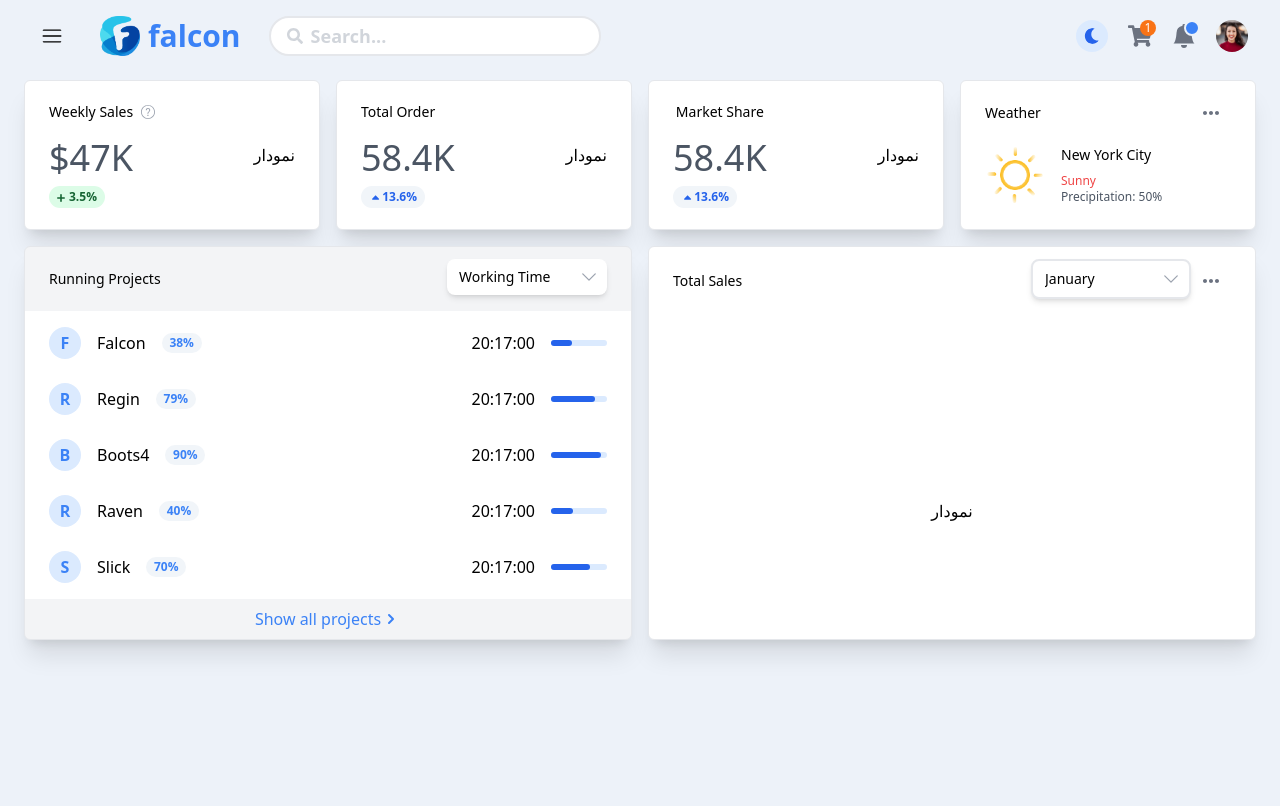
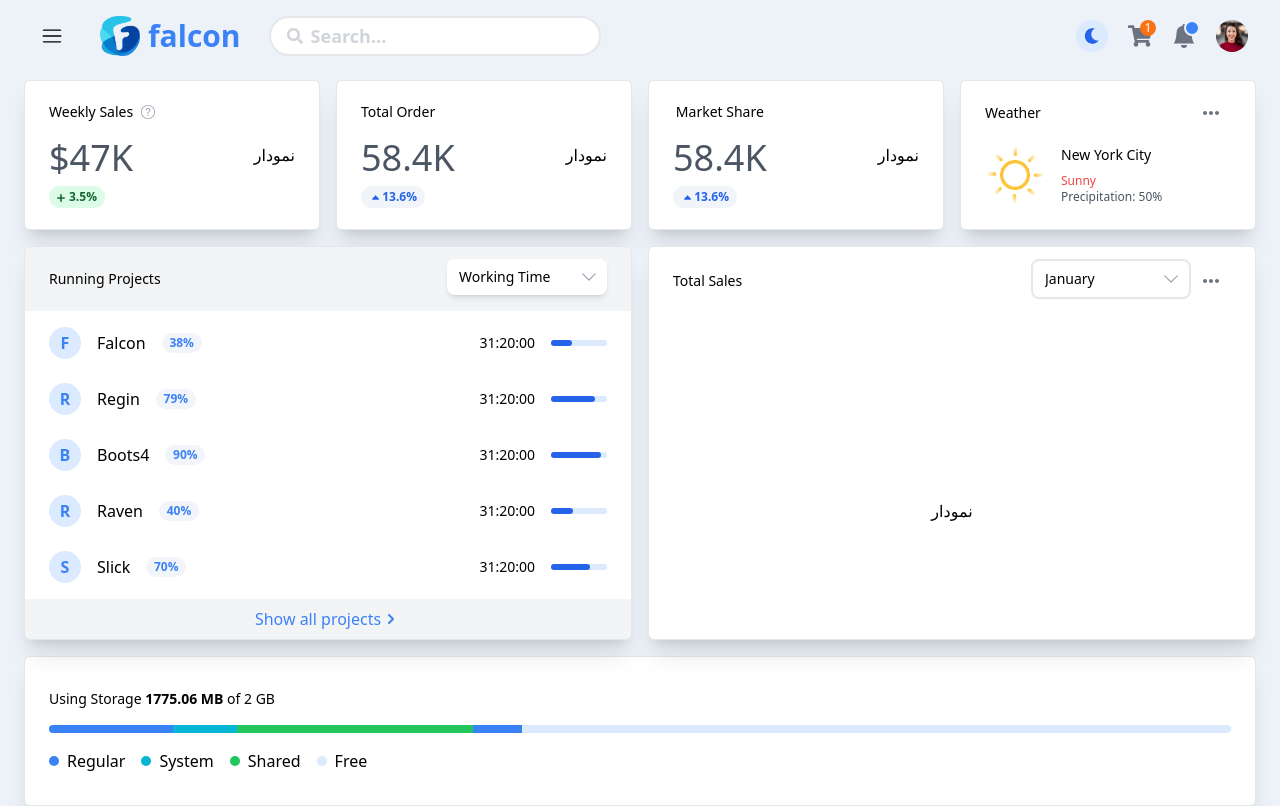
Before and after one commit to ArashH0sseini/shopping-adminpanel-nextjs, a Next.js app: page / in a window 1280 px wide. Built offline with nearby package versions, Linux system fonts and the light colour scheme.

Commit message:
Implementation Using Storage component

```diff
--- a/app/components/layouts/main/Main.tsx
+++ b/app/components/layouts/main/Main.tsx
@@ -1,4 +1,4 @@
-import { TotalOrder, WeeklySales, MarketShare, Weather,TotalSales } from "./";
+import { TotalOrder, WeeklySales, MarketShare, Weather,TotalSales, UsingStorage } from "./";
 import RunningProjects from "./runningProjects/RunningProjects";
 
 function Main() {
@@ -15,6 +15,9 @@ function Main() {
           <RunningProjects />
           <TotalSales />
         </div>
+        <div>
+          <UsingStorage />
+        </div>
       </div>
     </main>
   );
--- a/app/components/layouts/main/MonthList.tsx
+++ b/app/components/layouts/main/MonthList.tsx
@@ -25,7 +25,7 @@ export default function MonthList() {
     <div className='w-40 pb-2 z-10'>
       <Listbox value={selected} onChange={setSelected}>
         <div className="relative mt-1">
-          <Listbox.Button className="relative w-full cursor-default rounded-lg bg-white py-2 pl-3 pr-10 text-left border-2  shadow-md focus:outline-none focus-visible:border-indigo-500 focus-visible:ring-2 focus-visible:ring-white focus-visible:ring-opacity-75 focus-visible:ring-offset-2 focus-visible:ring-offset-orange-300 sm:text-sm">
+          <Listbox.Button className="relative w-full cursor-default rounded-lg bg-white py-2 pl-3 pr-10 text-left border-2 focus:outline-none focus-visible:border-indigo-500 focus-visible:ring-2 focus-visible:ring-white focus-visible:ring-opacity-75 focus-visible:ring-offset-2 focus-visible:ring-offset-orange-300 sm:text-sm">
             <span className="block truncate">{selected.name}</span>
             <span className="pointer-events-none absolute inset-y-0 right-0 flex items-center pr-2">
               <HiChevronDown
--- a/app/components/layouts/main/UsingStorage.tsx
+++ b/app/components/layouts/main/UsingStorage.tsx
@@ -1,9 +1,39 @@
-import React from 'react'
+import React from "react";
+import { SlQuestion } from "react-icons/sl";
+import { HiPlusSm } from "react-icons/hi";
+import { Tooltip as ReactTooltip } from "react-tooltip";
 
 function UsingStorage() {
   return (
-    <div>UsingStorage</div>
-  )
+    <div className="flex items-center justify-between rounded-md shadow-xl bg-white px-6 py-8 border-[1px] border-gray-200">
+        <div className="space-y-4 w-full">
+            <p className="text-sm">Using Storage <span className="font-semibold">1775.06 MB</span> of 2 GB</p>
+            <div className="relative bg-blue-100 w-full h-2 rounded-full">
+                <span className="absolute top-0 bg-blue-500 w-[40%] h-2 rounded-l-full"></span>
+                <span className="absolute top-0 left-[124px] bg-cyan-500 w-[20%] h-2"></span>
+                <span className="absolute top-0 left-[188px] bg-green-500 w-[20%] h-2"></span>
+            </div>
+           <div className="flex items-center space-x-4">
+           <div className="flex items-center space-x-2">
+                <span className="flex rounded-full w-[10px] h-[10px] bg-blue-500"></span>
+                <span>Regular</span>
+            </div>
+            <div className="flex items-center space-x-2">
+                <span className="flex rounded-full w-[10px] h-[10px] bg-cyan-500"></span>
+                <span>System</span>
+            </div>
+            <div className="flex items-center space-x-2">
+                <span className="flex rounded-full w-[10px] h-[10px] bg-green-500"></span>
+                <span>Shared</span>
+            </div>
+            <div className="flex items-center space-x-2">
+                <span className="flex rounded-full w-[10px] h-[10px] bg-blue-100"></span>
+                <span>Free</span>
+            </div>
+           </div>
+        </div>
+    </div>
+  );
 }
 
-export default UsingStorage
+export default UsingStorage;
--- a/app/components/layouts/main/index.tsx
+++ b/app/components/layouts/main/index.tsx
@@ -4,3 +4,4 @@ export {default as TotalOrder} from './TotalOrder'
 export {default as MarketShare} from './MarketShare'
 export {default as Weather} from './Weather'
 export {default as TotalSales} from './TotalSales'
+export {default as UsingStorage} from './UsingStorage'
--- a/app/components/layouts/main/runningProjects/RunningProjectsItem.tsx
+++ b/app/components/layouts/main/runningProjects/RunningProjectsItem.tsx
@@ -7,8 +7,7 @@ interface Props {
 }
 
 function RunningProjectsItem({ title, percent, keyname }: Props) {
-  const date24 = new Date();
-  const data24Time = date24.toLocaleTimeString("en-IT", { hour12: false });
+
   return (
     <div className="flex group items-center justify-between">
       <div className="flex items-center space-x-4">
@@ -23,7 +22,7 @@ function RunningProjectsItem({ title, percent, keyname }: Props) {
         </span>
       </div>
       <div className="flex items-center justify-center space-x-4">
-        <p>{data24Time}</p>
+        <p className="text-sm">31:20:00</p>
         <div className="relative bg-blue-100 w-14 h-[6px] flex rounded-full">
           <span style={{width:`${percent}`}} className="absolute top-0 left-0 bg-blue-600 h-[6px] flex rounded-full"></span>
         </div>
```
